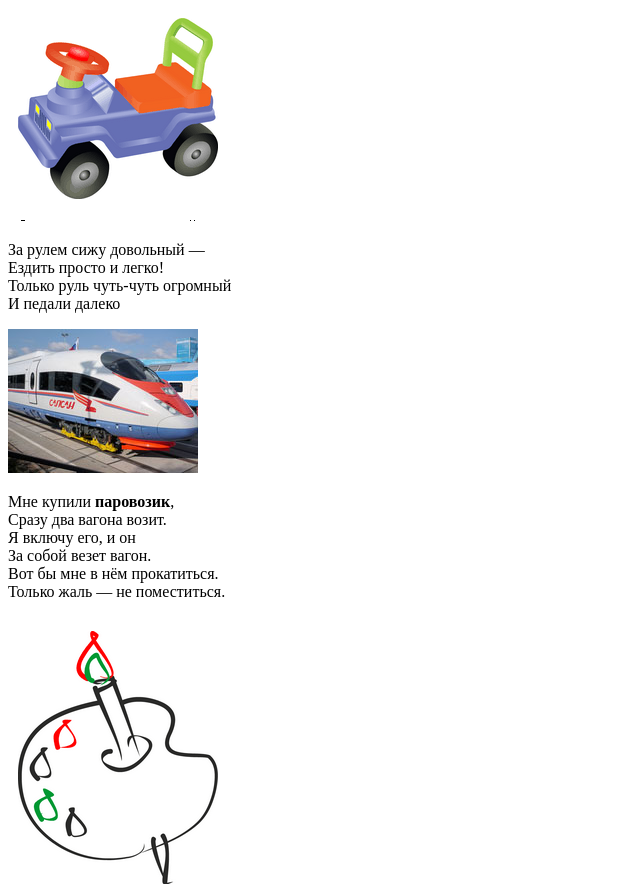
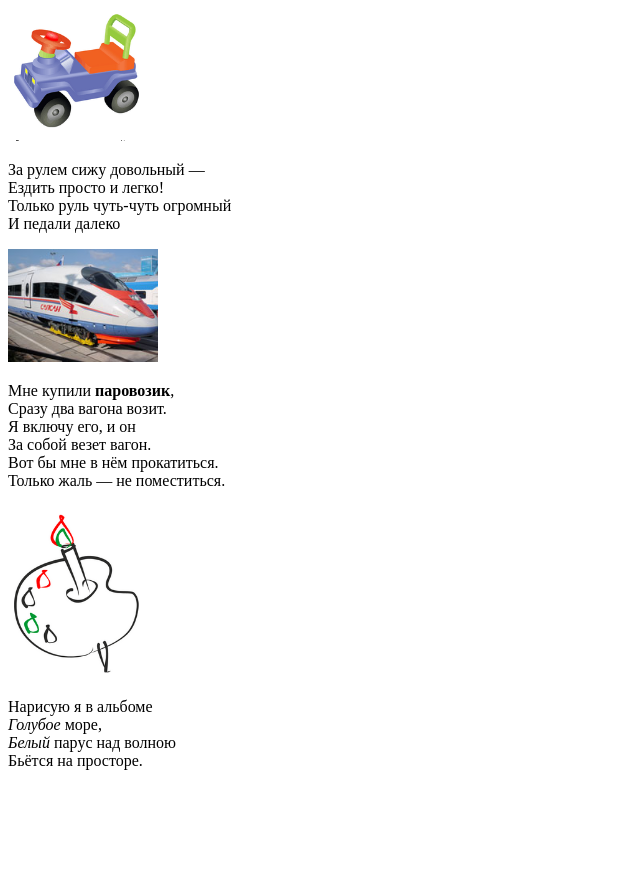
Before and after one commit to Makatan19/Maksim_Palyshenkau_new, a plain HTML site: page home2/dz1/Childbook.html in a window 1280 px wide. Shown: the top 896 px of the page, without its empty margins (0-640 px from the left). After the commit the page ends 800 px from the top, so only its background shows below. Drawn offline with Linux system fonts and the light colour scheme.

Commit message:
new width

```diff
--- a/home2/dz1/Childbook.html
+++ b/home2/dz1/Childbook.html
@@ -8,7 +8,7 @@
 <body>
     <!--В случае с машинкой выбираем тип "gif", так как на картинка малоцветная,
     а также, при проверке, через фотошоп в формате jpeg появились артефакты, а png весит в 3 раза больше-->
-    <img src="car_gif.gif" alt="car" title="car">
+    <img src="car_gif.gif" alt="car" width="150" title="car">
     <p>
         За рулем сижу довольный &mdash;<br>
         Ездить просто и легко!<br>
@@ -18,7 +18,7 @@
     <!--В случае с поездом выбираем тип "jpeg", так как картинка полноцветная,
     но для "png" формата она маленькая и при сравнении в текущем разрешении разницы не видно,
     а при сравнении веса файла "jpeg" и "png" первый в три раза меньше-->
-    <img src="train_jpg.jpg" alt="train" title="train">
+    <img src="train_jpg.jpg" alt="train" width="150" title="train">
     <p>
         Мне купили <strong>паровозик</strong>,<br>
         Сразу два вагона возит.<br>
@@ -28,7 +28,7 @@
         Только жаль &mdash; не поместиться.
     </p>
     <!--В случае с палитрой выбираем тип "gif", так как на картинка состоит из трех цветов -->
-    <img src="palitra_gif.gif" alt="palitra" title="palitra">
+    <img src="palitra_gif.gif" alt="palitra" width="150" title="palitra">
     <p>
         Нарисую я в альбоме<br>
         <em>Голубое</em> море,<br>
```
